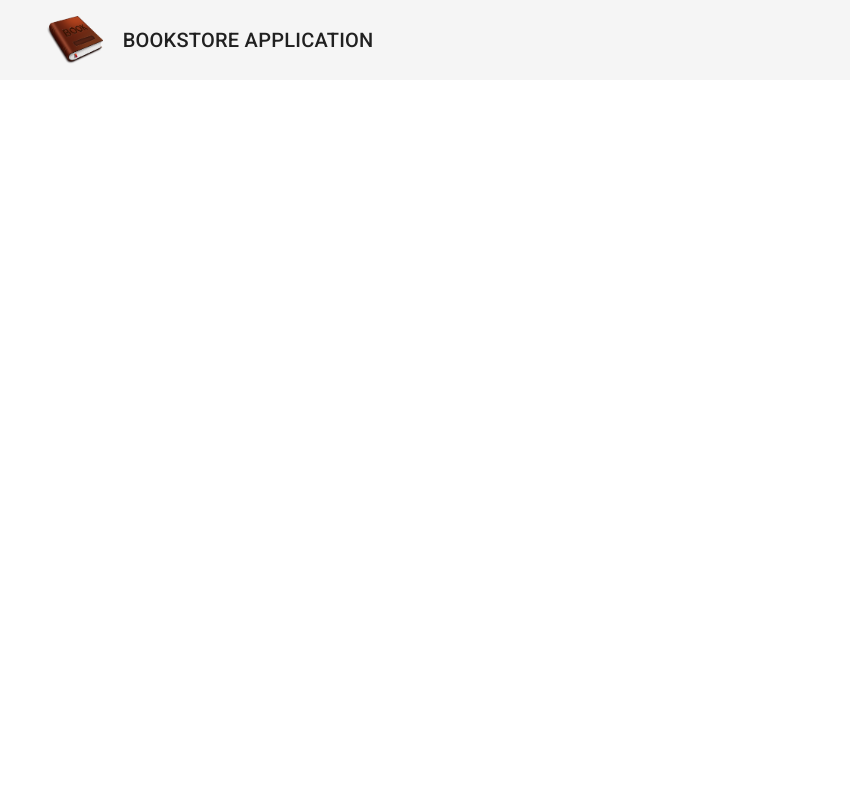
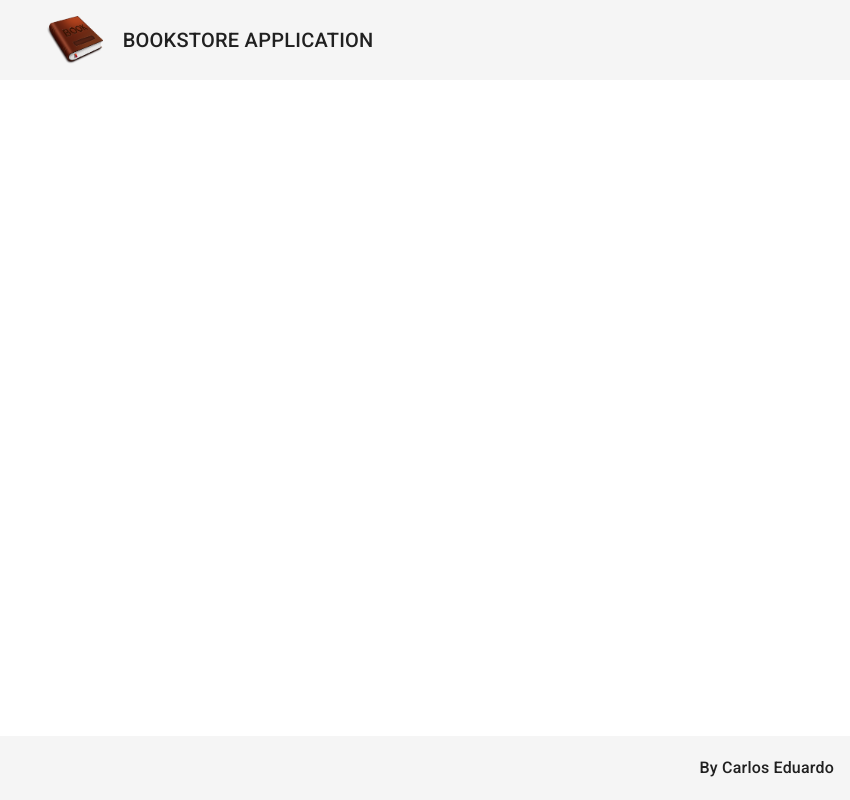
Before and after one commit to CarlosEduardoGit/Bookstore-front, an Angular app: page / in a window 1280 px wide. Shown: the whole page, without its empty margins (430-1280 px from the left). Built offline with nearby package versions, Linux system fonts and the light colour scheme.

Commit message:
Componente Footer

```diff
--- a/src/app/app.component.html
+++ b/src/app/app.component.html
@@ -1 +1,2 @@
 <app-header></app-header>
+<app-footer></app-footer>
--- a/src/app/app.module.ts
+++ b/src/app/app.module.ts
@@ -6,11 +6,13 @@
 import { BrowserAnimationsModule } from '@angular/platform-browser/animations';
 import { HeaderComponent } from './components/template/header/header.component';
 import {MatToolbarModule} from '@angular/material/toolbar';
+import { FooterComponent } from './components/template/footer/footer.component';
 
 @NgModule({
   declarations: [
     AppComponent,
-    HeaderComponent
+    HeaderComponent,
+    FooterComponent
   ],
   imports: [
     BrowserModule,
--- /dev/null
+++ b/src/app/components/template/footer/footer.component.css
@@ -0,0 +1,6 @@
+.footer {
+    position: fixed;
+    bottom: 0;
+    justify-content: flex-end;
+    font-size: 1rem;
+}
--- /dev/null
+++ b/src/app/components/template/footer/footer.component.html
@@ -0,0 +1,3 @@
+<mat-toolbar class="footer">
+    <span>By Carlos Eduardo</span>
+</mat-toolbar>
```
Also changed, not shown: src/app/components/template/footer/footer.component.ts (added, +10 -0 lines).
